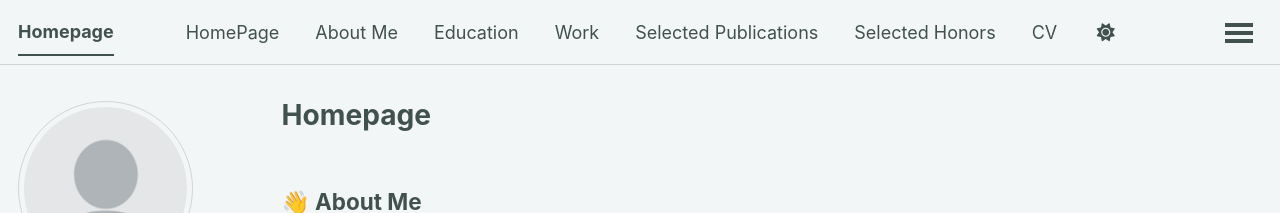
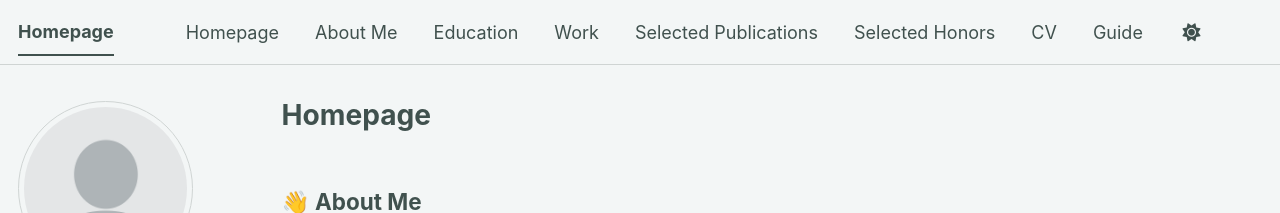
Before and after one commit to rgren-research/rgren-research.github.io, a Jekyll site: the page built from _pages/about.md, in a window 1280 px wide. Shown: the top 213 px of the page. Built offline with Jekyll 4.4.1, drawn with Linux system fonts in a browser that asks for light colours; some web fonts are replaced; a script bundle is joined from its source files by our own code; library files that are not in the unit come from our copies.

```diff
--- a/_data/navigation.yml
+++ b/_data/navigation.yml
@@ -8,7 +8,7 @@
 #      Markdown formatted page while the second is generated using JSON.
 
 main:
-  - title: "HomePage"
+  - title: "Homepage"
     url: /
 
   - title: "About Me"
```
